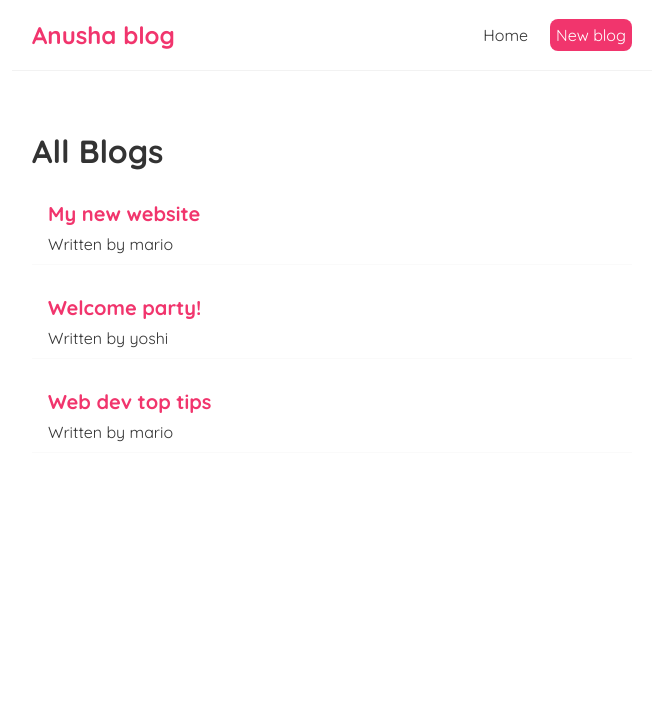
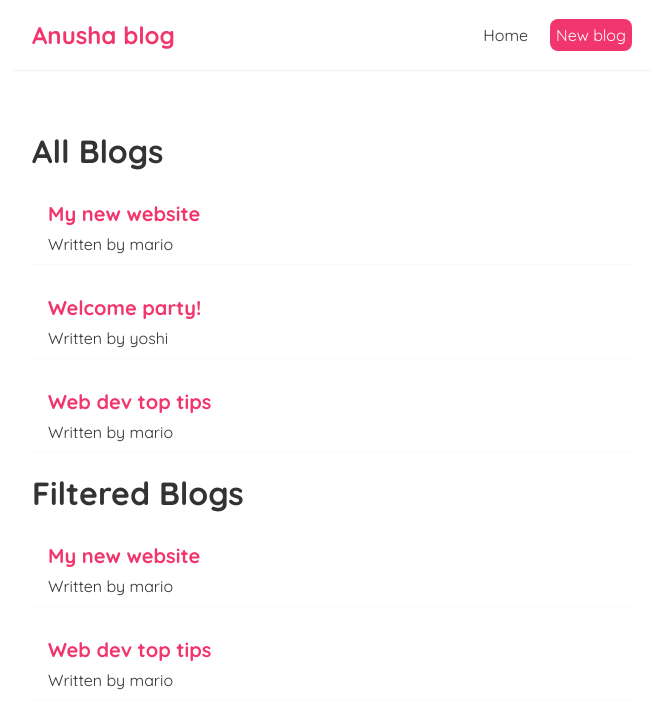
Before and after one commit to A12h16/test, a React (Create React App) app: page / in a window 1280 px wide. Shown: the top 728 px of the page, without its empty margins (308-971 px from the left). Built offline with nearby package versions, Linux system fonts and the light colour scheme.

Commit message:
feat: :globe_with_meridians: reusing components

```diff
--- a/src/Home.js
+++ b/src/Home.js
@@ -12,6 +12,7 @@
     return (
         <div className="home">
           <BlogList blogs={blogs} title="All Blogs"/>
+          <BlogList blogs={blogs.filter((blog)=>blog.author==="mario")} title="Filtered Blogs"/>
         </div>
     );
 }
```
